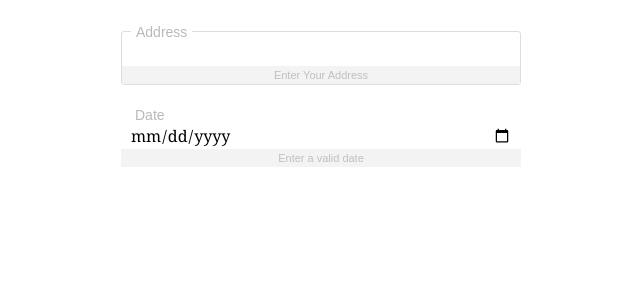
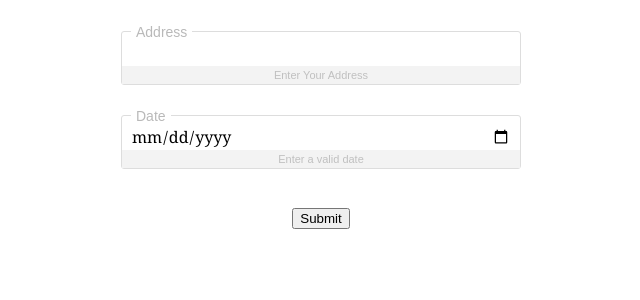
Before and after one commit to radiorobert/430-weatherApp, a Flask app: page / in a window 1280 px wide. Shown: the part 137-437 px from the top of the page, without its empty margins (319-959 px from the left). Run offline with Flask 2, Linux system fonts and the light colour scheme; some libraries are stand-ins or nearby versions.

Commit message:
added a submit button

```diff
--- a/templates/index.html
+++ b/templates/index.html
@@ -30,6 +30,9 @@
             <label for="date">Date</label>
             <input type="date" name="date" maxlength="100">
             <span>Enter a valid date</span>
+        </li>
+	<li>
+	    <button type="submit" font size ='22'>Submit</button>
         </li>
 	</form>
 
```
